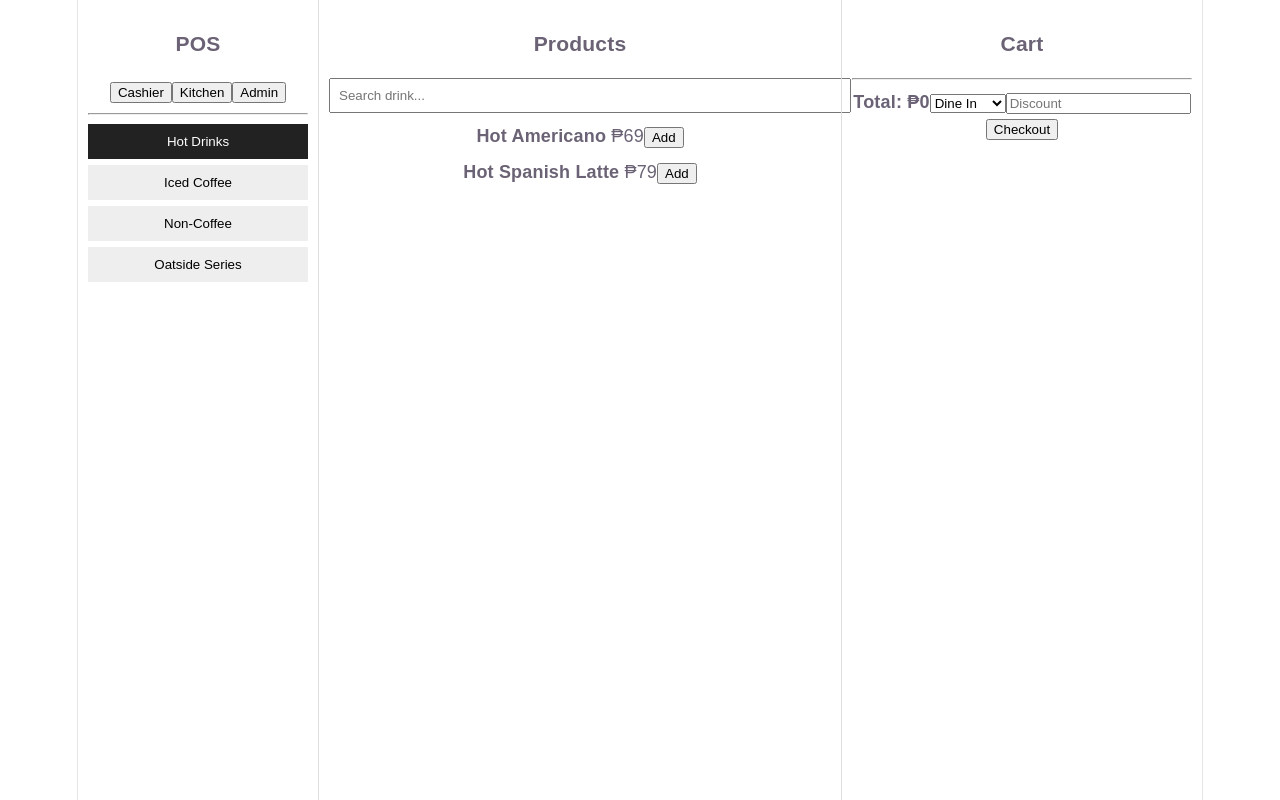
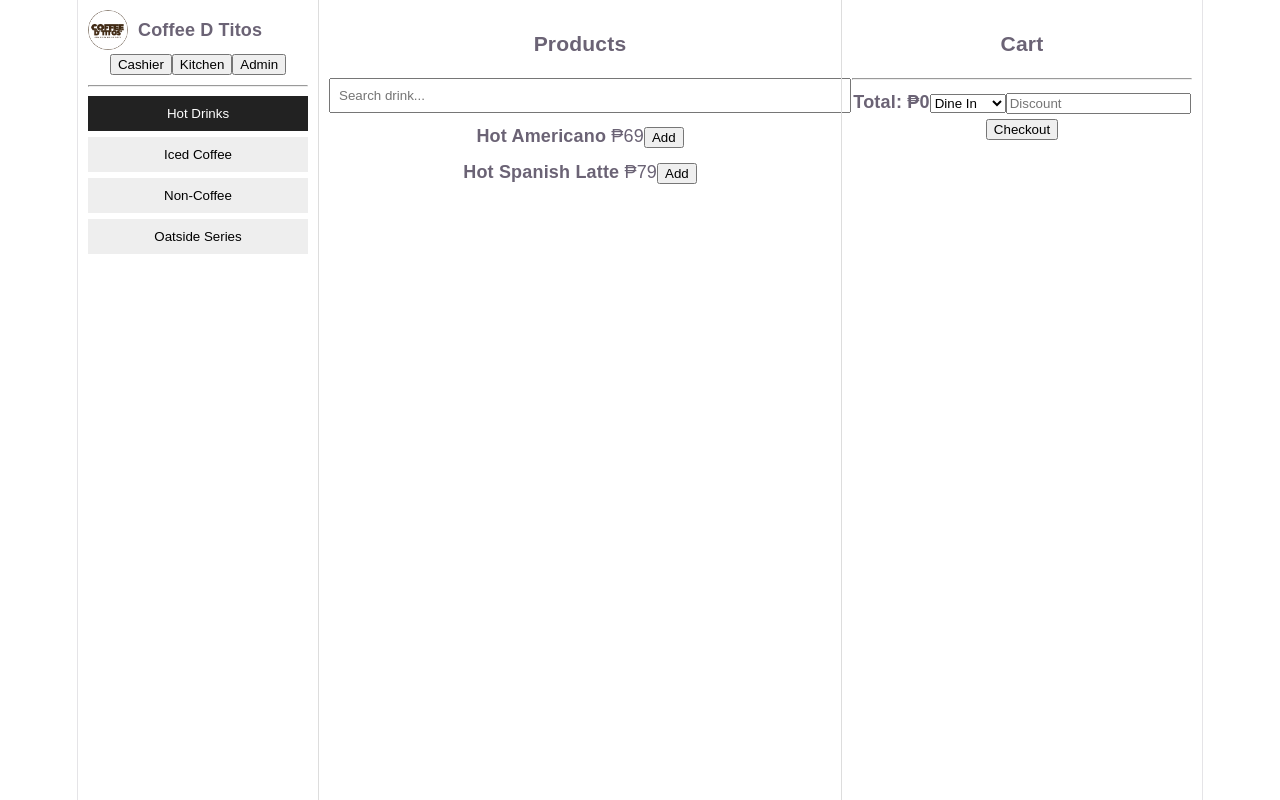
Before and after one commit to naluzchristian16-lab/CDTBO, a React (Vite) app: page / in a window 1280 px wide. Built offline with nearby package versions, Linux system fonts and the light colour scheme.

Commit message:
Update App.tsx

```diff
--- a/src/App.tsx
+++ b/src/App.tsx
@@ -147,7 +147,14 @@ export default function App() {
 
       {/* SIDEBAR */}
       <div style={{ width: 220, padding: 10, borderRight: "1px solid #ddd" }}>
-        <h3>POS</h3>
+        <div style={{ display: "flex", alignItems: "center", gap: 10 }}>
+  <img
+    src="/CFDTLOGO.png"
+    alt="Coffee D Titos"
+    style={{ width: 40, height: 40, borderRadius: "50%" }}
+  />
+  <b>Coffee D Titos</b>
+</div>
 
         <button onClick={() => setView("cashier")}>Cashier</button>
         <button onClick={() => setView("kitchen")}>Kitchen</button>
```
